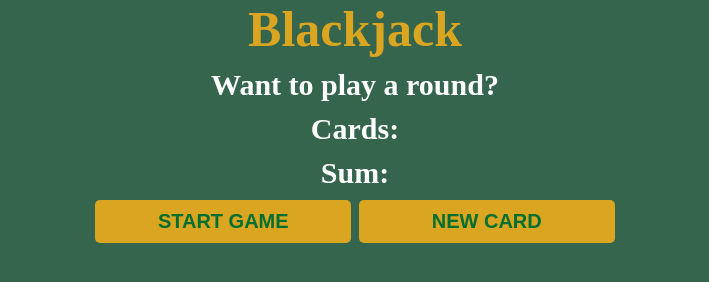
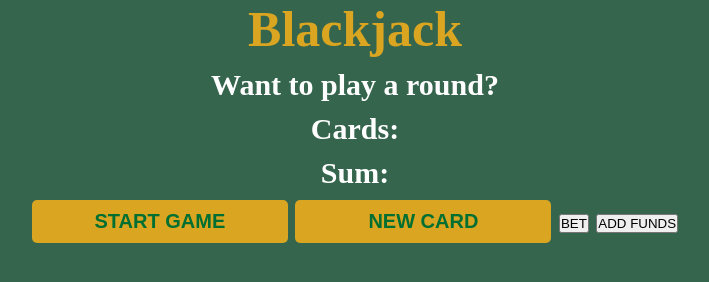
Before and after one commit to musinski/blackjackV1, a plain HTML site: page index.html in a window 1280 px wide. Shown: the whole page, without its empty margins (285-994 px from the left). Drawn offline with Linux system fonts and the light colour scheme.

Commit message:
Update index.html
Added:
bet-btn
add-funds-btn
money-amount

```diff
--- a/index.html
+++ b/index.html
@@ -4,17 +4,20 @@
     <meta charset="UTF-8">
     <meta http-equiv="X-UA-Compatible" content="IE=edge">
     <meta name="viewport" content="width=device-width, initial-scale=1.0">
-    <title>Document</title>
+    <title>Blackjack</title>
     <link rel="stylesheet" href="styles.css">
 </head>
 <body>
-    <div>
+    <div class="game-container">
         <h1>Blackjack</h1>
         <p id="message-el">Want to play a round?</p>
         <p id="cards-el">Cards:</p>
         <p id="sum-el">Sum:</p>
         <button id="start-game-btn" onclick="startGame()">START GAME</button>
         <button id="new-card-btn" onclick="newCard()">NEW CARD</button>
+        <button id="bet-btn">BET</button>
+        <button id="add-funds-btn" onclick="addFunds()">ADD FUNDS</button>
+        <p id="money-amount"></p>
         <p id="error-message"></p>
     </div>
     <script src="script.js"></script>
```
